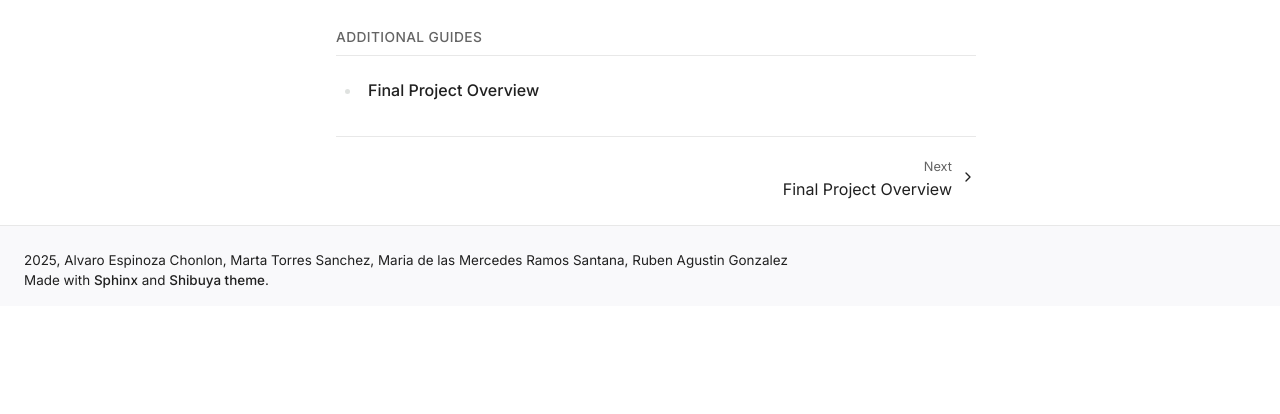
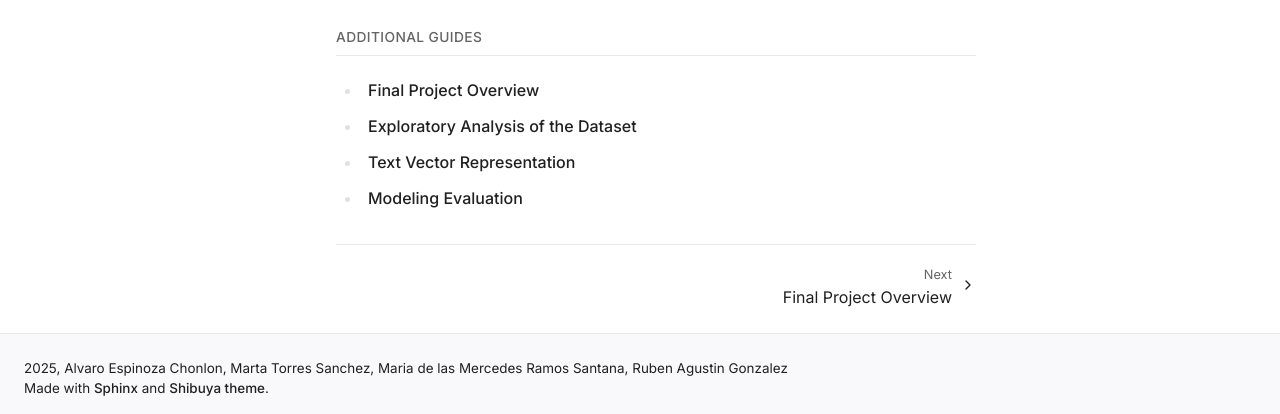
Before and after one commit to r-agus/project_x, a Sphinx documentation site: the page built from docs/source/index.rst, in a window 1280 px wide and 900 px high, scrolled down 1325 px, cut to the strip 486-900 px from the top of the window. Built offline with Sphinx 7.4.7, drawn with Linux system fonts in a browser that asks for light colours; before the commit the page ends 2117 px from its top, so only the background shows below that; some of the changed text lies outside the part shown.

Commit message:
doc: add missing modules

```diff
--- a/docs/source/index.rst
+++ b/docs/source/index.rst
@@ -70,3 +70,6 @@ stopwords
    :caption: Additional guides
 
    project_overview
+   exploratory_analysis
+   text_vector_rep
+   evaluation
```
